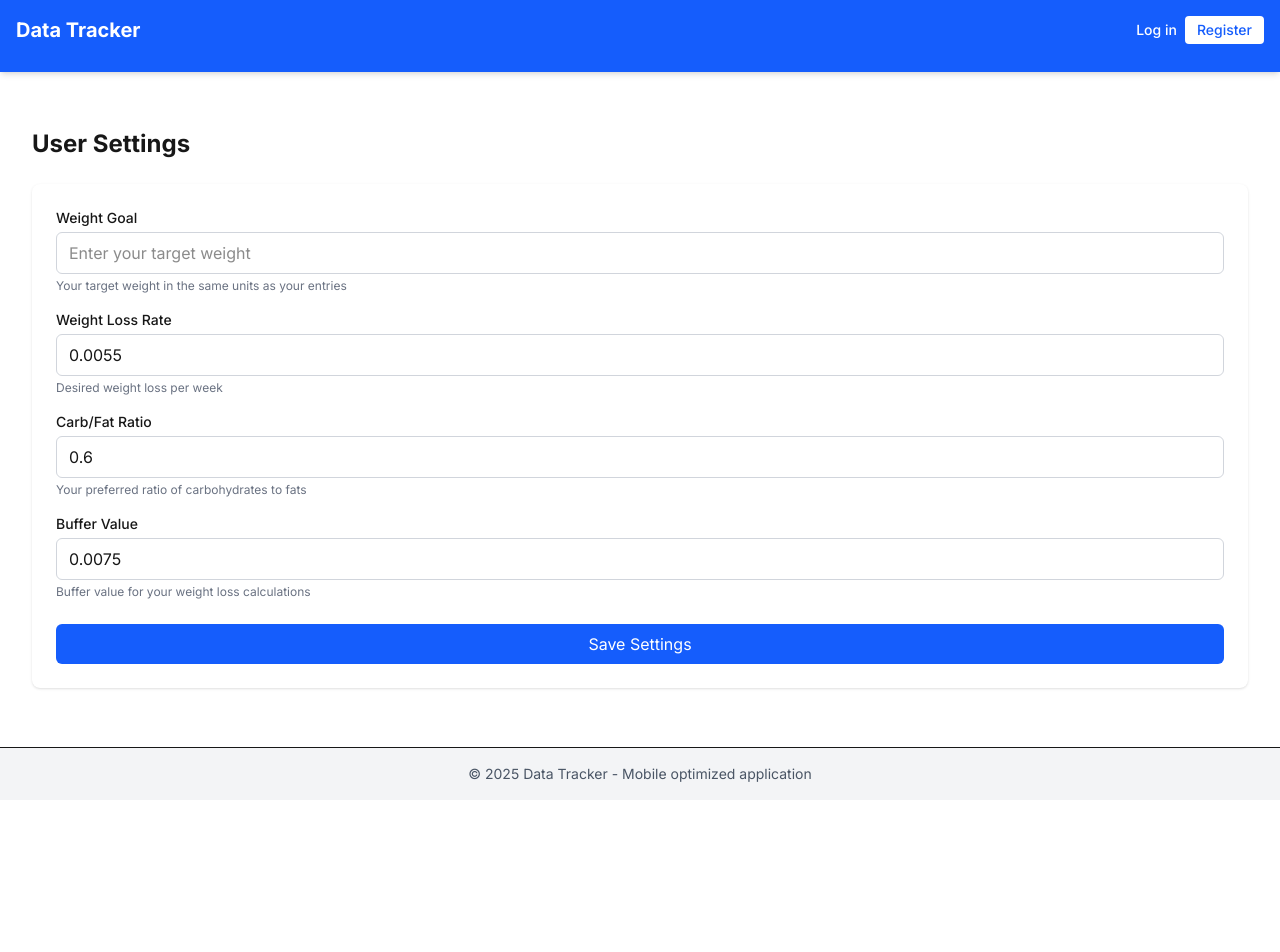
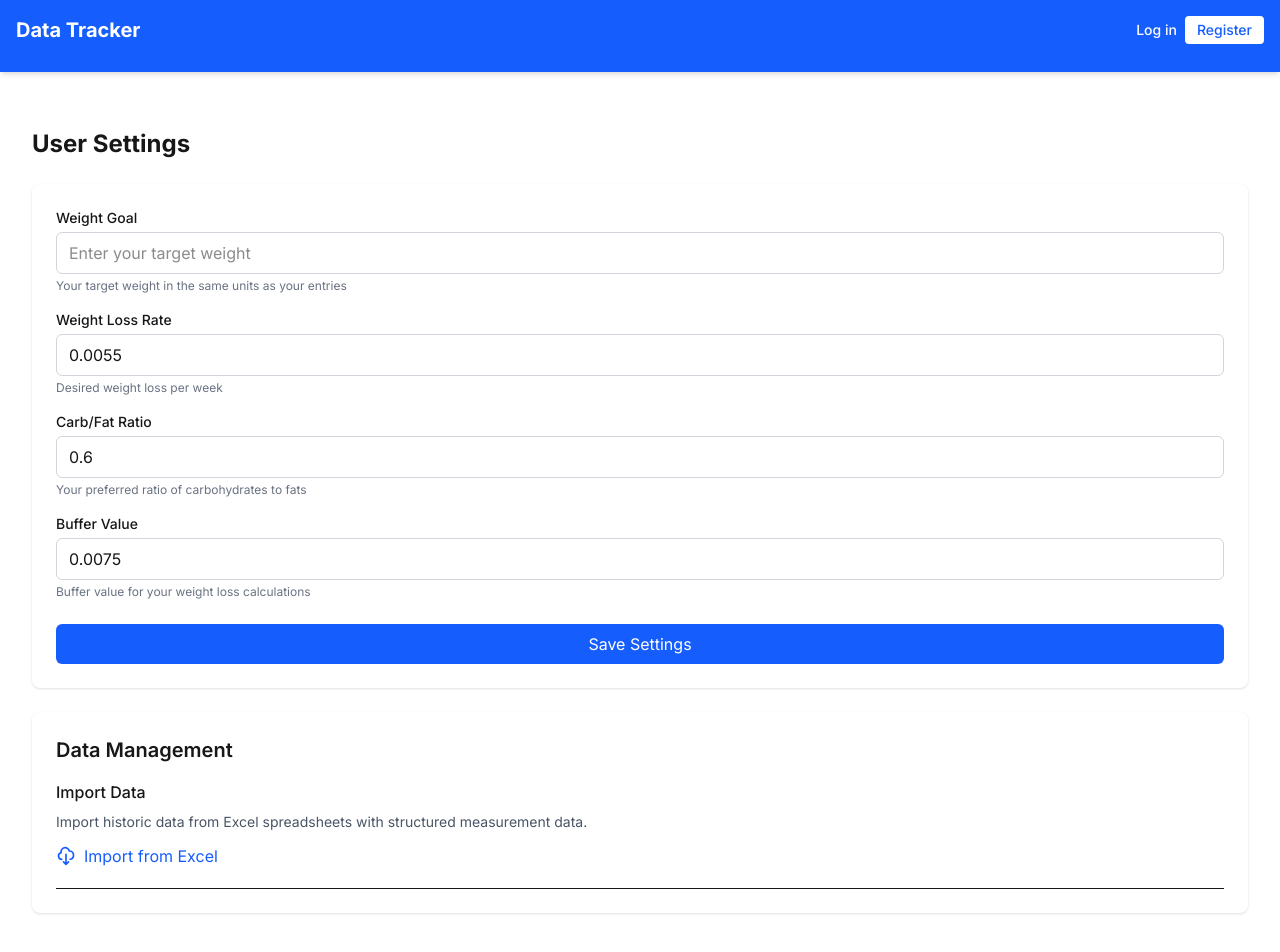
Before and after one commit to small-coding-dojo/weight-tracking, a Next.js app: page /settings in a window 1280 px wide. Shown: the top 952 px of the page. Before the commit the page ends 800 px from the top, so only its background shows below. Built offline with nearby package versions, Linux system fonts and the light colour scheme; no server answers.

Commit message:
move import to settings

```diff
--- a/src/app/settings/page.tsx
+++ b/src/app/settings/page.tsx
@@ -98,7 +98,7 @@ export default function SettingsPage() {
         </div>
       )}
 
-      <div className="bg-white rounded-lg shadow p-6">
+      <div className="bg-white rounded-lg shadow p-6 mb-6">
         <form onSubmit={handleSubmit}>
           <div className="mb-4">
             <label htmlFor="weightGoal" className="block text-sm font-medium mb-1">
@@ -177,6 +177,31 @@ export default function SettingsPage() {
           </button>
         </form>
       </div>
+
+      {/* Data Management Section */}
+      <div className="bg-white rounded-lg shadow p-6">
+        <h2 className="text-xl font-semibold mb-4">Data Management</h2>
+
+        <div className="space-y-4">
+          <div className="border-b pb-4">
+            <h3 className="font-medium mb-2">Import Data</h3>
+            <p className="text-gray-600 text-sm mb-3">
+              Import historic data from Excel spreadsheets with structured measurement data.
+            </p>
+            <a
+              href="/import"
+              className="inline-flex items-center text-blue-600 hover:text-blue-800"
+            >
+              <svg xmlns="http://www.w3.org/2000/svg" className="h-5 w-5 mr-2" fill="none" viewBox="0 0 24 24" stroke="currentColor">
+                <path strokeLinecap="round" strokeLinejoin="round" strokeWidth={2} d="M7 16a4 4 0 01-.88-7.903A5 5 0 1115.9 6L16 6a5 5 0 011 9.9M9 19l3 3m0 0l3-3m-3 3V10" />
+              </svg>
+              Import from Excel
+            </a>
+          </div>
+
+          {/* Room for future data management options */}
+        </div>
+      </div>
     </div>
   );
 }
--- a/src/components/main-nav.tsx
+++ b/src/components/main-nav.tsx
@@ -31,12 +31,6 @@ export function MainNav() {
       >
         Chart
       </Link>
-      <Link
-        href="/import"
-        className="px-3 py-2 rounded hover:bg-blue-700 transition-colors"
-      >
-        Import
-      </Link>
     </nav>
   );
 }
```
